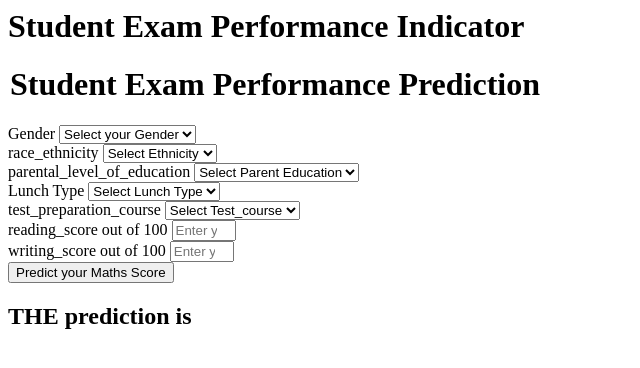
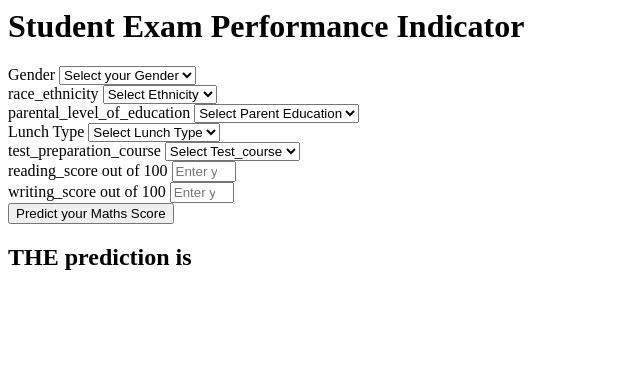
Before and after one commit to Praveenravva61/Ml_Project, a Flask app: page /predict in a window 1280 px wide. Shown: the top 368 px of the page, without its empty margins (0-640 px from the left). Run offline with Flask 3, Linux system fonts and the light colour scheme; parts of the project's set-up code (start-up, migrations or seed data) failed here and were passed over.

Commit message:
updated home.html

```diff
--- a/templates/home.html
+++ b/templates/home.html
@@ -4,9 +4,7 @@
        <h1>Student Exam Performance Indicator</h1>
 
        <form action="{{ url_for('predict_datapoint')}}" method="post">
-        <h1>
-            <legend>Student Exam Performance Prediction</legend>
-        </h1>
+
         <div class="mb-3">
             <label class="form-label">Gender</label>
             <select class="form-control" name="gender" placeholder="Enter you Gender" required>
```
